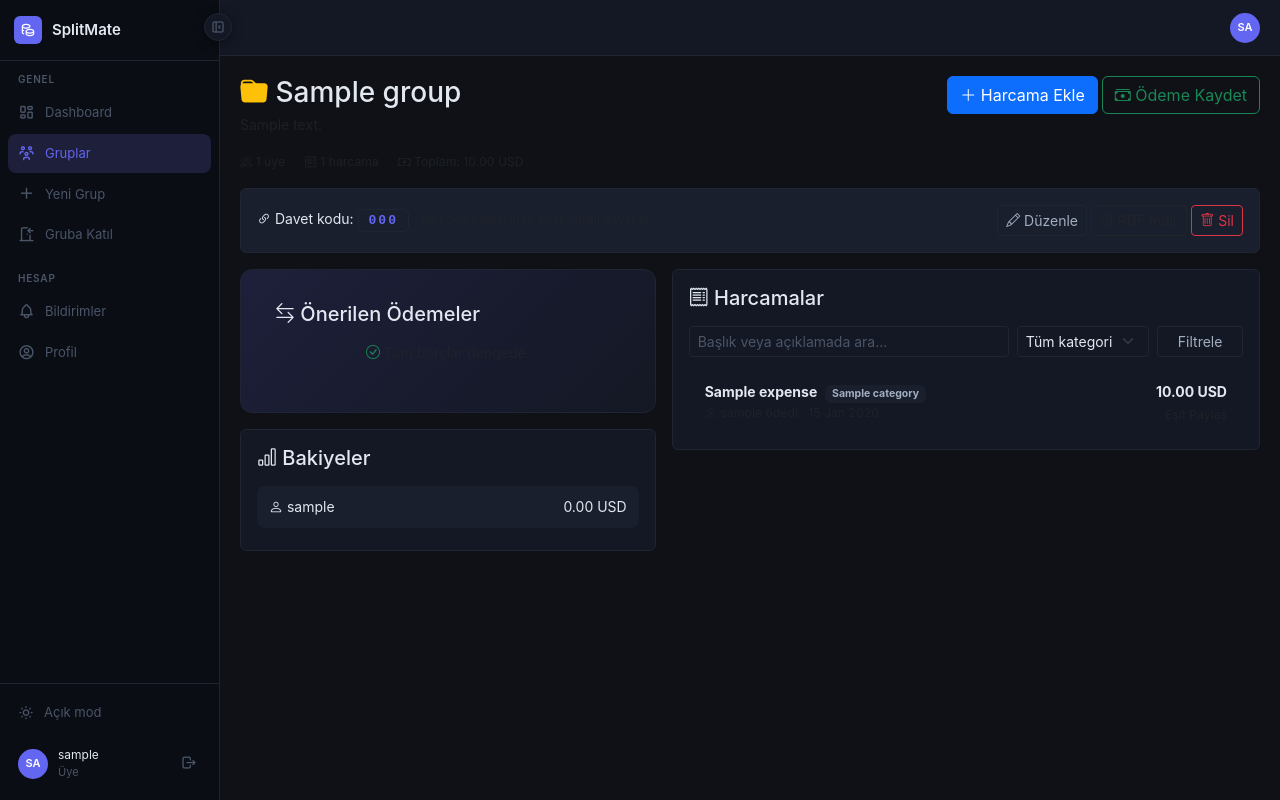
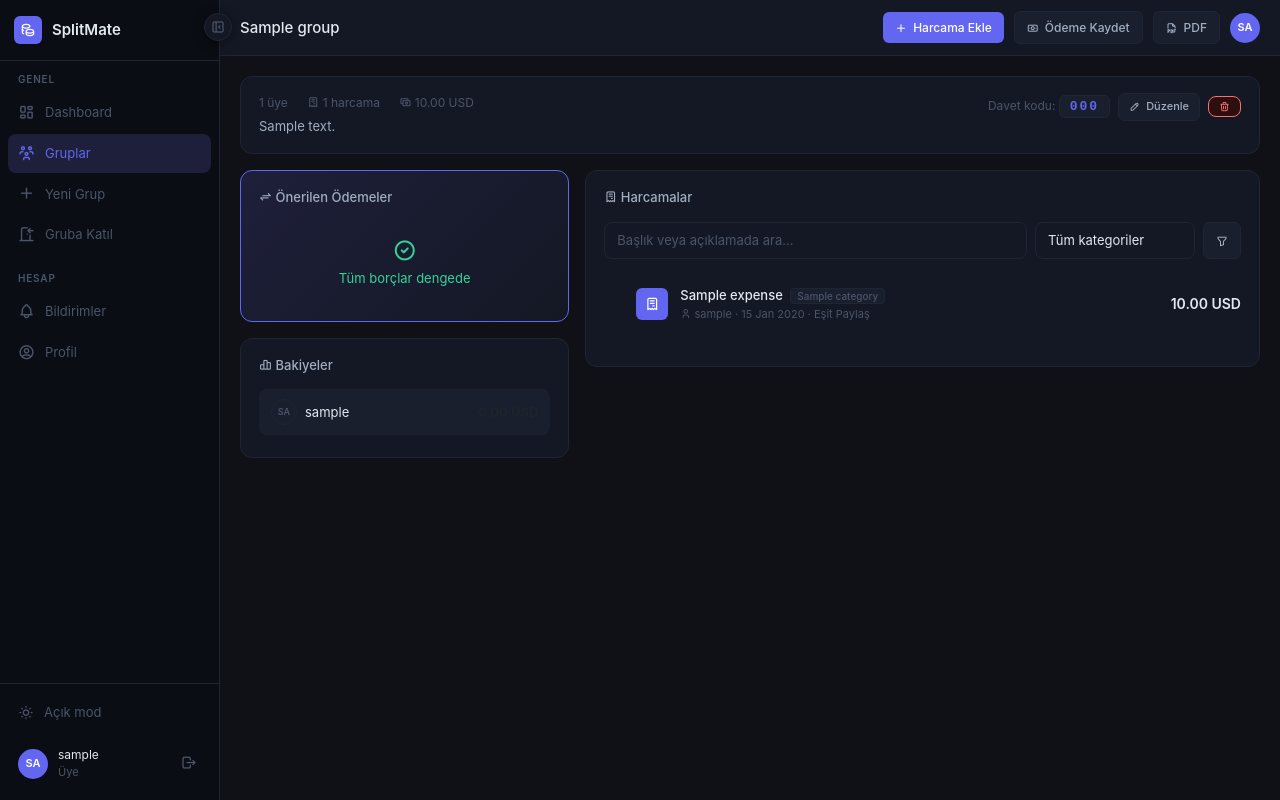
Before and after one commit to menesaksy/splitmate, a Django app: page /groups/1/ in a window 1280 px wide. Run offline with Django 5.2, Linux system fonts and the light colour scheme; a user stored in the database is signed in; tables that the repository leaves empty hold one stand-in row (values such as "Sample post"); some libraries are stand-ins or nearby versions.

Commit message:
Redesign all templates: new dark UI, sidebar layout, consistent design system

```diff
--- a/expenses/templates/expenses/group_detail.html
+++ b/expenses/templates/expenses/group_detail.html
@@ -1,115 +1,128 @@
 {% extends 'base.html' %}
 {% block title %}{{ group.name }} · SplitMate{% endblock %}
+{% block page_title %}{{ group.name }}{% endblock %}
+
+{% block topbar_actions %}
+<a href="{% url 'expense_create' group.pk %}" class="topbar-btn">
+    <i class="ti ti-plus"></i> Harcama Ekle
+</a>
+<a href="{% url 'settlement_create' group.pk %}" class="topbar-btn outline">
+    <i class="ti ti-cash-banknote"></i> Ödeme Kaydet
+</a>
+<a href="{% url 'export_pdf' group.pk %}" class="topbar-btn outline">
+    <i class="ti ti-file-type-pdf"></i> PDF
+</a>
+{% endblock %}
 
 {% block content %}
-<div class="d-flex justify-content-between align-items-start mb-3">
+
+<!-- Grup Bilgisi + Davet Kodu -->
+<div class="sm-card mb-3">
+    <div class="d-flex align-items-start justify-content-between flex-wrap gap-2">
         <div>
-        <h3 class="mb-1"><i class="bi bi-folder-fill text-warning"></i> {{ group.name }}</h3>
-        {% if group.description %}<p class="text-muted">{{ group.description }}</p>{% endif %}
-        <div class="small text-muted">
-            <span class="me-3"><i class="bi bi-people"></i> {{ group.members.count }} üye</span>
-            <span class="me-3"><i class="bi bi-receipt"></i> {{ expenses|length }} harcama</span>
-            <span><i class="bi bi-cash"></i> Toplam: {{ total_amount|floatformat:2 }} {{ group.currency }}</span>
+            <div style="font-size:12px; color:var(--text-muted); margin-bottom:4px;">
+                <span><i class="ti ti-people"></i> {{ group.members.count }} üye</span>
+                <span class="ms-3"><i class="ti ti-receipt"></i> {{ expenses|length }} harcama</span>
+                <span class="ms-3"><i class="ti ti-cash"></i> {{ total_amount|floatformat:2 }} {{ group.currency }}</span>
             </div>
+            {% if group.description %}
+            <div style="font-size:13px; color:var(--text-secondary);">{{ group.description }}</div>
+            {% endif %}
         </div>
-    <div>
-        <a href="{% url 'expense_create' group.pk %}" class="btn btn-primary">
-            <i class="bi bi-plus-lg"></i> Harcama Ekle
-        </a>
-        <a href="{% url 'settlement_create' group.pk %}" class="btn btn-outline-success">
-            <i class="bi bi-cash-stack"></i> Ödeme Kaydet
-        </a>
+        <div class="d-flex align-items-center gap-2 flex-wrap">
+            <div style="font-size:12px; color:var(--text-muted);">
+                Davet kodu:
+                <span class="invite-code">{{ group.invite_code }}</span>
             </div>
-</div>
-
-<!-- Davet kodu -->
-<div class="alert alert-light border d-flex justify-content-between align-items-center">
-    <div>
-        <i class="bi bi-link-45deg"></i> Davet kodu:
-        <span class="invite-code">{{ group.invite_code }}</span>
-        <small class="text-muted ms-2">Bu kodu paylaşarak başkalarını davet et</small>
-    </div>
-    <div>
-        <a href="{% url 'group_update' group.pk %}" class="btn btn-sm btn-outline-secondary">
-            <i class="bi bi-pencil"></i> Düzenle
-        </a>
-        <a href="{% url 'export_pdf' group.pk %}" class="btn btn-sm btn-outline-dark">
-            <i class="bi bi-file-earmark-pdf"></i> PDF İndir
+            <a href="{% url 'group_update' group.pk %}" class="topbar-btn outline" style="padding:4px 10px; font-size:11px;">
+                <i class="ti ti-pencil"></i> Düzenle
             </a>
             {% if group.created_by == user %}
-        <a href="{% url 'group_delete' group.pk %}" class="btn btn-sm btn-outline-danger">
-            <i class="bi bi-trash"></i> Sil
+            <a href="{% url 'group_delete' group.pk %}" class="btn-sm-danger" style="padding:4px 10px; font-size:11px;">
+                <i class="ti ti-trash"></i>
             </a>
             {% endif %}
         </div>
     </div>
+</div>
 
 <div class="row g-3">
-    <!-- Sol: Netleştirme + Bakiyeler -->
-    <div class="col-lg-5">
-        <!-- Simplified Debts -->
-        <div class="card simplify-card mb-3">
-            <div class="card-body">
-                <h5 class="mb-3"><i class="bi bi-arrow-left-right"></i> Önerilen Ödemeler</h5>
+    <!-- Sol: Önerilen Ödemeler + Bakiyeler -->
+    <div class="col-lg-4">
+
+        <!-- Önerilen Ödemeler -->
+        <div class="simplify-card mb-3">
+            <div class="sm-card-header">
+                <span class="sm-card-title"><i class="ti ti-arrows-exchange"></i> Önerilen Ödemeler</span>
+            </div>
             {% if simplified %}
-                <p class="text-muted small mb-2">Aşağıdaki ödemelerle tüm borçlar kapanır:</p>
+            <p style="font-size:11px; color:var(--text-muted); margin-bottom:10px;">
+                Bu ödemelerle tüm borçlar kapanır:
+            </p>
             {% for t in simplified %}
             <div class="transaction-line">
-                    <span class="me-2"><strong>{{ t.from_user.username }}</strong></span>
-                    <i class="bi bi-arrow-right text-muted mx-2"></i>
-                    <span class="me-auto"><strong>{{ t.to_user.username }}</strong></span>
-                    <span class="badge bg-primary">{{ t.amount|floatformat:2 }} {{ group.currency }}</span>
+                <div class="mini-avatar">{{ t.from_user.username|slice:":2"|upper }}</div>
+                <span style="font-size:12px; color:var(--text-secondary); margin:0 6px;">
+                    <strong style="color:var(--text-primary);">{{ t.from_user.username }}</strong>
+                    <i class="ti ti-arrow-right" style="font-size:10px; color:var(--text-muted);"></i>
+                    <strong style="color:var(--text-primary);">{{ t.to_user.username }}</strong>
+                </span>
+                <div class="mini-avatar">{{ t.to_user.username|slice:":2"|upper }}</div>
+                <span style="margin-left:auto; font-size:12px; font-weight:600; color:var(--accent);">
+                    {{ t.amount|floatformat:2 }} {{ group.currency }}
+                </span>
                 {% if t.from_user == user or t.to_user == user %}
-                    <button class="btn btn-sm btn-success ms-2 quick-settle"
+                <button class="btn-sm-success ms-2 quick-settle"
                         data-from="{{ t.from_user.id }}"
                         data-to="{{ t.to_user.id }}"
                         data-amount="{{ t.amount }}"
-                            title="Bu ödemeyi yapıldı olarak işaretle">
-                        <i class="bi bi-check2"></i>
+                        title="Ödendi olarak işaretle">
+                    <i class="ti ti-check"></i>
                 </button>
                 {% endif %}
             </div>
             {% endfor %}
             {% else %}
-                <p class="text-muted text-center my-3">
-                    <i class="bi bi-check-circle text-success"></i> Tüm borçlar dengede.
-                </p>
+            <div style="text-align:center; padding:16px 0; color:var(--green); font-size:13px;">
+                <i class="ti ti-circle-check" style="font-size:24px; display:block; margin-bottom:6px;"></i>
+                Tüm borçlar dengede
+            </div>
             {% endif %}
-            </div>
         </div>
 
         <!-- Bakiyeler -->
-        <div class="card summary-card">
-            <div class="card-body">
-                <h5 class="mb-3"><i class="bi bi-bar-chart"></i> Bakiyeler</h5>
+        <div class="sm-card">
+            <div class="sm-card-header">
+                <span class="sm-card-title"><i class="ti ti-chart-bar"></i> Bakiyeler</span>
+            </div>
             {% for b in balances %}
-                <div class="balance-row {% if b.amount > 0 %}balance-positive{% elif b.amount < 0 %}balance-negative{% else %}balance-zero{% endif %} d-flex justify-content-between">
-                    <span><i class="bi bi-person"></i> {{ b.user.username }}</span>
-                    <span class="{% if b.amount > 0 %}amount-positive{% elif b.amount < 0 %}amount-negative{% endif %}">
+            <div class="balance-row {% if b.amount > 0 %}balance-positive{% elif b.amount < 0 %}balance-negative{% else %}balance-zero{% endif %}">
+                <div class="d-flex align-items-center gap-2">
+                    <div class="mini-avatar">{{ b.user.username|slice:":2"|upper }}</div>
+                    <span style="font-size:13px; color:var(--text-primary);">{{ b.user.username }}</span>
+                </div>
+                <span style="font-size:13px; font-weight:600;" class="{% if b.amount > 0 %}text-success{% elif b.amount < 0 %}text-danger{% else %}text-muted{% endif %}">
                     {% if b.amount > 0 %}+{% endif %}{{ b.amount|floatformat:2 }} {{ group.currency }}
                 </span>
             </div>
             {% endfor %}
         </div>
-        </div>
+
     </div>
 
     <!-- Sağ: Harcamalar -->
-    <div class="col-lg-7">
-        <div class="card summary-card">
-            <div class="card-body">
-                <div class="d-flex justify-content-between align-items-center mb-3">
-                    <h5 class="mb-0"><i class="bi bi-receipt"></i> Harcamalar</h5>
+    <div class="col-lg-8">
+        <div class="sm-card">
+            <div class="sm-card-header">
+                <span class="sm-card-title"><i class="ti ti-receipt"></i> Harcamalar</span>
             </div>
 
             <!-- Filtre -->
-                <form method="get" class="row g-2 mb-3">
-                    <div class="col-md-7">
-                        <input type="text" name="q" value="{{ query }}" class="form-control form-control-sm"
+            <form method="get" class="filter-bar mb-3">
+                <input type="text" name="q" value="{{ query }}"
+                       class="form-control" style="flex:1; min-width:160px;"
                        placeholder="Başlık veya açıklamada ara...">
-                    </div>
-                    <div class="col-md-3">
-                        <select name="category" class="form-select form-select-sm">
+                <select name="category" class="form-select" style="width:160px;">
                     <option value="">Tüm kategoriler</option>
                     {% for c in categories %}
                     <option value="{{ c.id }}" {% if active_category == c.id|stringformat:"s" %}selected{% endif %}>
@@ -117,68 +130,74 @@
                     </option>
                     {% endfor %}
                 </select>
-                    </div>
-                    <div class="col-md-2 d-grid">
-                        <button class="btn btn-sm btn-outline-secondary">Filtrele</button>
-                    </div>
+                <button type="submit" class="topbar-btn outline">
+                    <i class="ti ti-filter"></i>
+                </button>
+                {% if query or active_category %}
+                <a href="{% url 'group_detail' group.pk %}" class="topbar-btn outline">
+                    <i class="ti ti-x"></i>
+                </a>
+                {% endif %}
             </form>
 
-                <!-- Harcama listesi -->
+            <!-- Liste -->
             {% if expenses %}
-                <div class="list-group list-group-flush">
+            <ul class="sm-list">
                 {% for e in expenses %}
-                    <a href="{% url 'expense_detail' e.pk %}" class="list-group-item list-group-item-action expense-row">
-                        <div class="d-flex justify-content-between align-items-start">
-                            <div>
-                                <strong>{{ e.title }}</strong>
+                <li>
+                    <a href="{% url 'expense_detail' e.pk %}" class="sm-list-item text-decoration-none">
+                        <div class="exp-icon {% cycle 'purple' 'teal' 'amber' 'blue' 'green' %}">
+                            <i class="ti ti-receipt"></i>
+                        </div>
+                        <div style="flex:1; min-width:0;">
+                            <div style="font-size:13px; font-weight:500; color:var(--text-primary); white-space:nowrap; overflow:hidden; text-overflow:ellipsis;">
+                                {{ e.title }}
                                 {% if e.category %}
-                                <span class="badge bg-secondary ms-1">{{ e.category.name }}</span>
+                                <span style="font-size:10px; background:var(--bg-raised); color:var(--text-muted); padding:1px 6px; border-radius:4px; border:1px solid var(--border); margin-left:4px;">{{ e.category.name }}</span>
                                 {% endif %}
-                                <div class="small text-muted">
-                                    <i class="bi bi-person"></i> {{ e.paid_by.username }} ödedi ·
-                                    {{ e.date|date:"d M Y" }}
+                            </div>
+                            <div style="font-size:11px; color:var(--text-muted);">
+                                <i class="ti ti-user"></i> {{ e.paid_by.username }} ·
+                                {{ e.date|date:"d M Y" }} ·
+                                {{ e.get_split_type_display }}
                             </div>
                         </div>
-                            <div class="text-end">
-                                <div class="fw-bold">{{ e.amount|floatformat:2 }} {{ group.currency }}</div>
-                                <small class="text-muted">{{ e.get_split_type_display }}</small>
+                        <div style="text-align:right; flex-shrink:0;">
+                            <div style="font-size:14px; font-weight:600; color:var(--text-primary);">
+                                {{ e.amount|floatformat:2 }} {{ group.currency }}
                             </div>
                         </div>
                     </a>
+                </li>
                 {% endfor %}
+            </ul>
+
+            <!-- Pagination -->
+            {% if is_paginated %}
+            <div class="sm-pagination">
+                {% if page_obj.has_previous %}
+                <a href="?page={{ page_obj.previous_page_number }}&q={{ query }}&category={{ active_category }}">
+                    <i class="ti ti-chevron-left"></i>
+                </a>
+                {% endif %}
+                <span class="current">{{ page_obj.number }} / {{ page_obj.paginator.num_pages }}</span>
+                {% if page_obj.has_next %}
+                <a href="?page={{ page_obj.next_page_number }}&q={{ query }}&category={{ active_category }}">
+                    <i class="ti ti-chevron-right"></i>
+                </a>
+                {% endif %}
             </div>
+            {% endif %}
 
-                {% if is_paginated %}
-<nav class="mt-3">
-    <ul class="pagination pagination-sm justify-content-center">
-        {% if page_obj.has_previous %}
-        <li class="page-item">
-            <a class="page-link" href="?page={{ page_obj.previous_page_number }}&q={{ query }}&category={{ active_category }}">
-                Önceki
-            </a>
-        </li>
-        {% endif %}
-        <li class="page-item active">
-            <span class="page-link">{{ page_obj.number }} / {{ page_obj.paginator.num_pages }}</span>
-        </li>
-        {% if page_obj.has_next %}
-        <li class="page-item">
-            <a class="page-link" href="?page={{ page_obj.next_page_number }}&q={{ query }}&category={{ active_category }}">
-                Sonraki
-            </a>
-        </li>
-        {% endif %}
-    </ul>
-</nav>
-{% endif %}
             {% else %}
             <div class="empty-state">
-                    <i class="bi bi-receipt" style="font-size: 2.5rem;"></i>
-                    <p class="mt-3">Henüz harcama yok.</p>
-                    <a href="{% url 'expense_create' group.pk %}" class="btn btn-primary btn-sm">İlk harcamayı ekle</a>
+                <i class="ti ti-receipt"></i>
+                <p>Henüz harcama yok.</p>
+                <a href="{% url 'expense_create' group.pk %}" class="btn-sm-primary">
+                    <i class="ti ti-plus"></i> İlk harcamayı ekle
+                </a>
             </div>
             {% endif %}
-            </div>
         </div>
     </div>
 </div>
@@ -186,7 +205,6 @@
 
 {% block extra_js %}
 <script>
-// AJAX hızlı ödeme
 document.querySelectorAll('.quick-settle').forEach(function (btn) {
     btn.addEventListener('click', function (e) {
         e.preventDefault();
@@ -205,11 +223,8 @@ document.querySelectorAll('.quick-settle').forEach(function (btn) {
         })
         .then(r => r.json())
         .then(data => {
-            if (data.success) {
-                location.reload();
-            } else {
-                alert('Hata: ' + (data.error || 'bilinmiyor'));
-            }
+            if (data.success) location.reload();
+            else alert('Hata: ' + (data.error || 'bilinmiyor'));
         });
     });
 });
@@ -218,9 +233,7 @@ function getCookie(name) {
     let value = null;
     document.cookie.split(';').forEach(function (c) {
         c = c.trim();
-        if (c.startsWith(name + '=')) {
-            value = decodeURIComponent(c.substring(name.length + 1));
-        }
+        if (c.startsWith(name + '=')) value = decodeURIComponent(c.substring(name.length + 1));
     });
     return value;
 }
```
Lines whose indentation alone changed are shown as unchanged.
